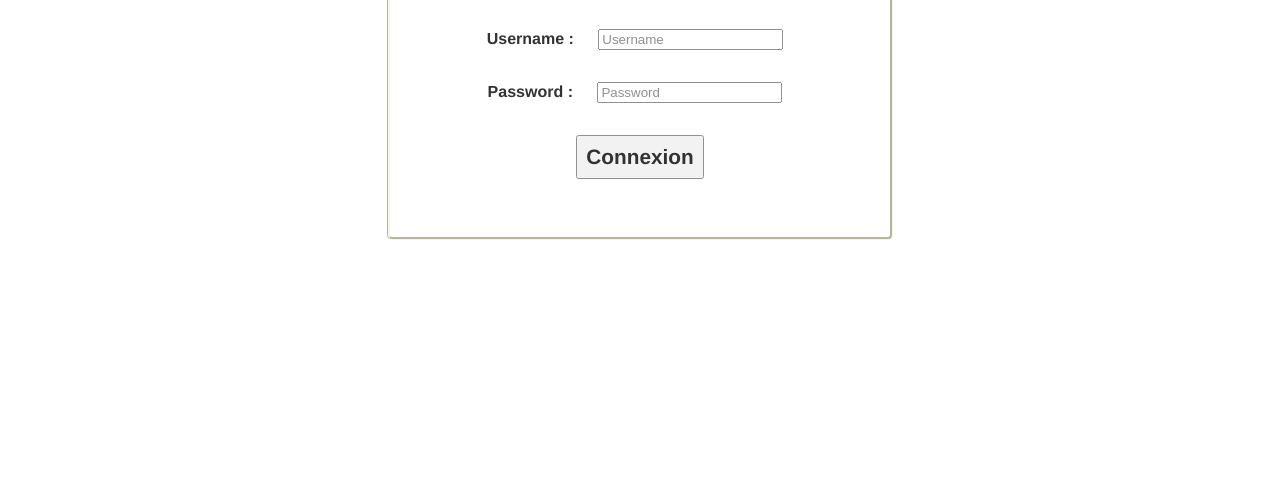
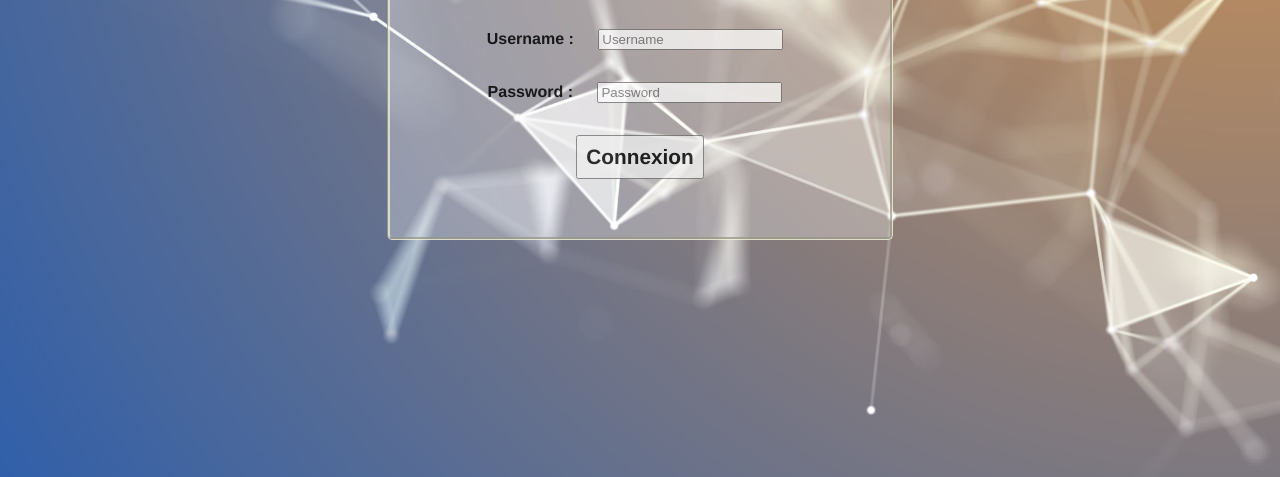
Before and after one commit to Eren01Jeager/graphql, a plain HTML site: page index.html in a window 1280 px wide. Shown: the part 323-800 px from the top of the page. Drawn offline with Linux system fonts and the light colour scheme; the site is published under a folder, as on GitHub Pages, so addresses that start at the root find nothing.

Commit message:
Add files via upload

```diff
--- a/css/style.css
+++ b/css/style.css
@@ -4,7 +4,7 @@ body {
     text-align: center;
     align-items: center;
     margin: 0;
-    background-image: url(/static/rendu-3d-conception-arriere-plan-pour-communications-reseau\ \(1\).jpg);
+    background-image: url(../static/rendu-3d-conception-arriere-plan-pour-communications-reseau\ \(1\).jpg);
     background-repeat: no-repeat;
     background-size: cover;
     height: 100vh;
```
